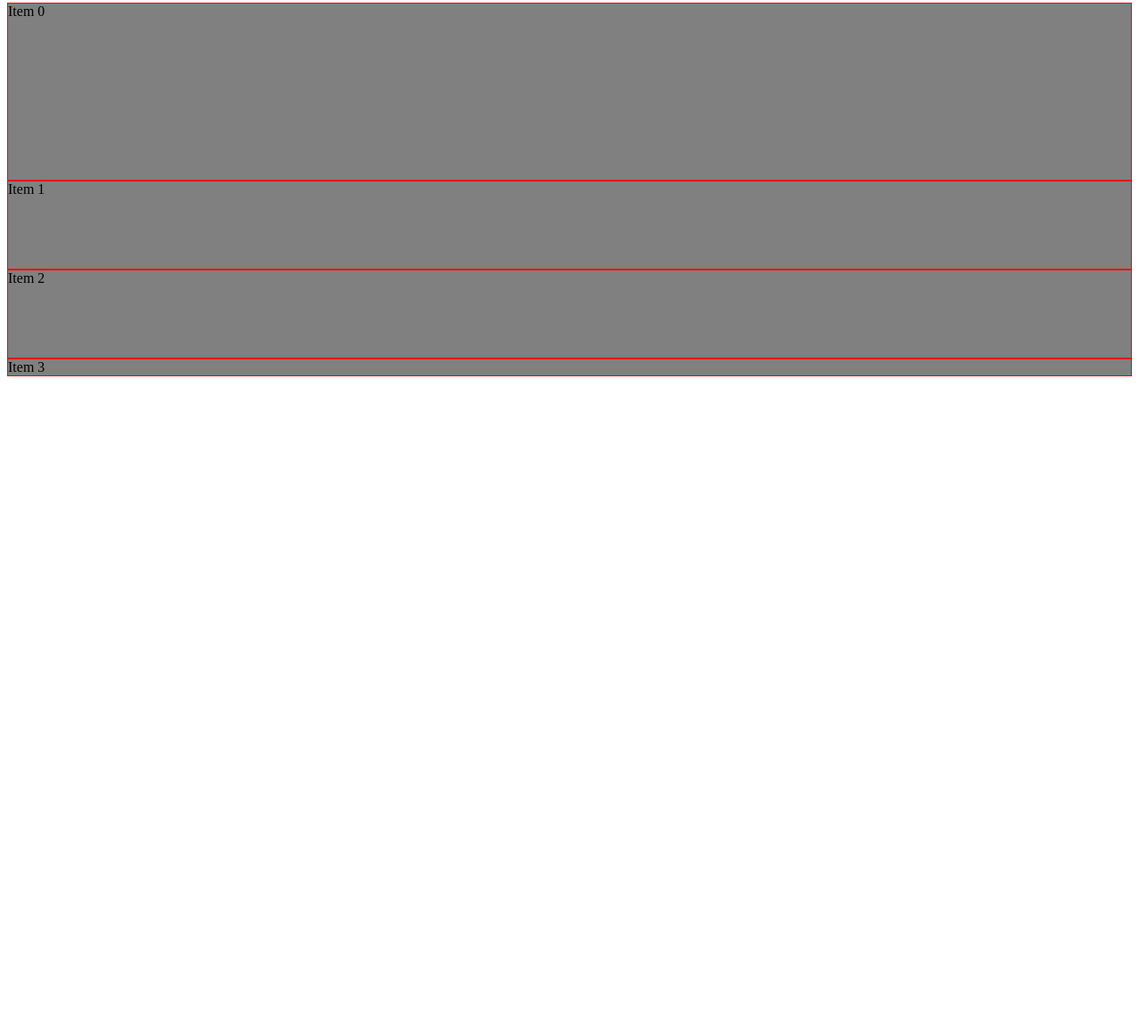
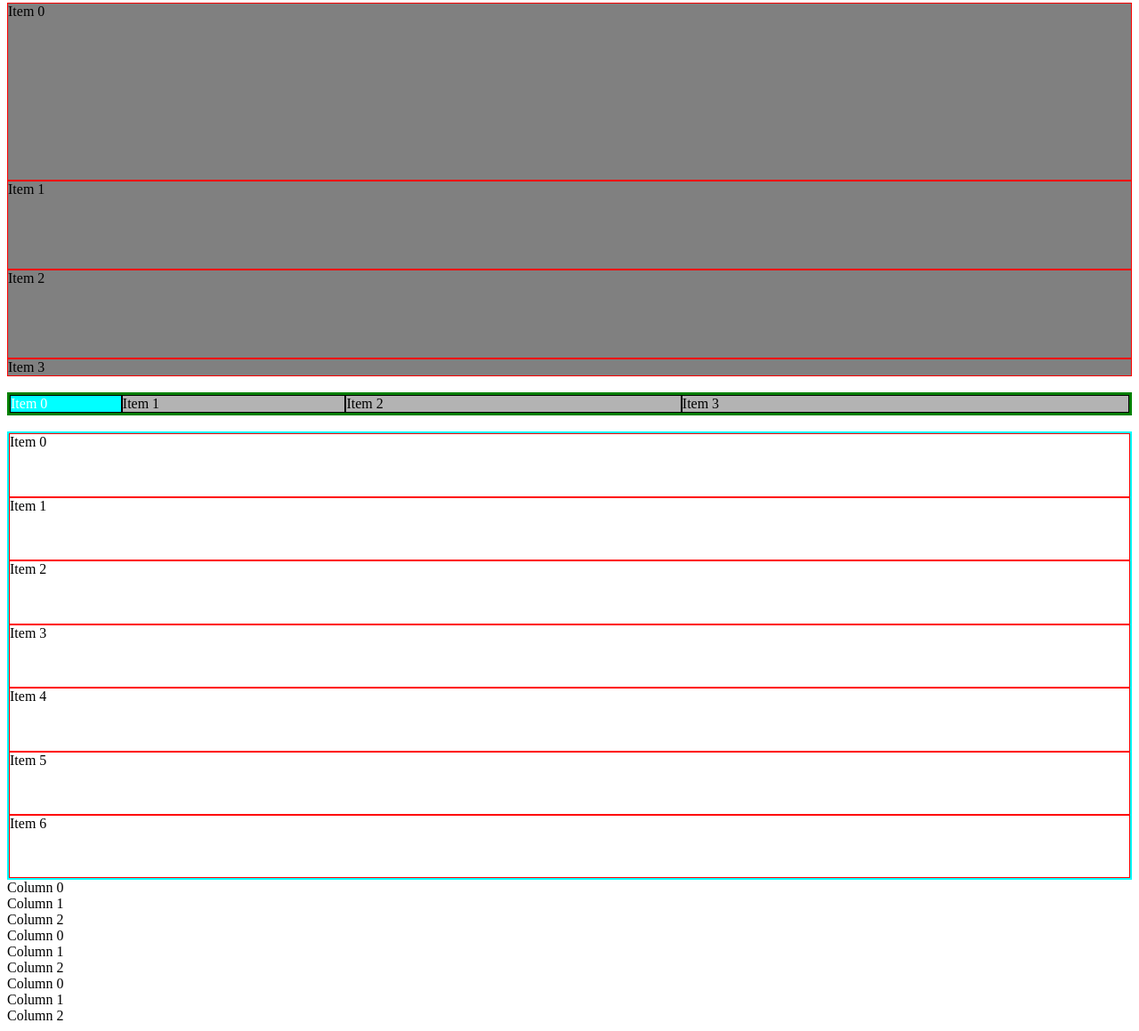
Before and after one commit to RaulAM7/Class-CSS-Grid, a plain HTML site: page index.html in a window 1280 px wide. Shown: the part 419-1578 px from the top of the page at 89% size. Before the commit the page ends 850 px from the top, so only its background shows below. Drawn offline with Linux system fonts and the light colour scheme.

Commit message:
Update Rapidoç

```diff
--- a/index.html
+++ b/index.html
@@ -44,6 +44,44 @@
         <div class="items4">Item 3</div>
     </div>
 
+    <br>
+
+    <div class="container5">
+        <div id="items5Special" class="items5">Item 0</div>
+        <div class="items5">Item 1</div>
+        <div class="items5">Item 2</div>
+        <div class="items5">Item 3</div>
+    </div>
+
+    <br>
+
+    <div class="container6">
+        <div id="items6Special" class="items6">Item 0</div>
+        <div class="items6">Item 1</div>
+        <div class="items6">Item 2</div>
+        <div class="items6">Item 3</div>
+        <div class="items6">Item 4</div>
+        <div class="items6">Item 5</div>
+        <div class="items6">Item 6</div>
+    </div>
+
+    <div class="container7">
+        <div class="container7-columns">Column 0</div>
+        <div class="container7-columns">Column 1</div>
+        <div class="container7-columns">Column 2</div>
+    </div>
+
+    <div class="container8">
+        <div class="container8-columns">Column 0</div>
+        <div class="container8-columns">Column 1</div>
+        <div class="container8-columns">Column 2</div>
+    </div>
+
+    <div class="container9">
+        <div class="container9-columns">Column 0</div>
+        <div class="container9-columns">Column 1</div>
+        <div class="container9-columns">Column 2</div>
+    </div>
 
 
 </body>
--- a/styles.css
+++ b/styles.css
@@ -47,3 +47,38 @@
 #items4Special{
     grid-row: 1 / 3
 }
+
+.container5 {
+    display: grid;
+    grid-template-columns: 1fr 2fr 3fr 4fr;
+    border: 3px solid green
+}
+
+.items5 {
+    background-color: rgb(179, 179, 179);
+    border: 1px solid black;
+}
+
+#items5Special {
+    background-color: aqua;
+    color: white;
+}
+
+.container6 {
+    height: 500px;
+    display: grid;
+    grid-template-rows: repeat(7, 2fr);
+    border: 2px solid aqua;
+}
+
+.items6 {
+    border: 1px solid red;;
+}
+
+
+
+#container7 {
+    display: grid;
+    grid-template-columns: ;
+    border: 2px solid blue;
+}
```
